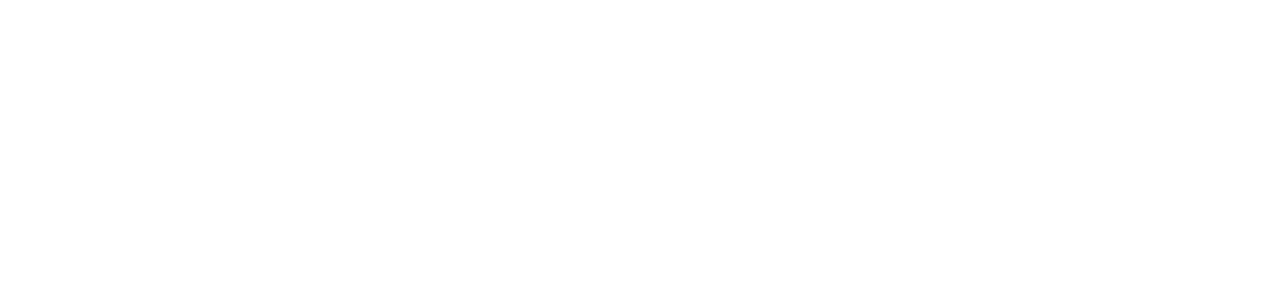
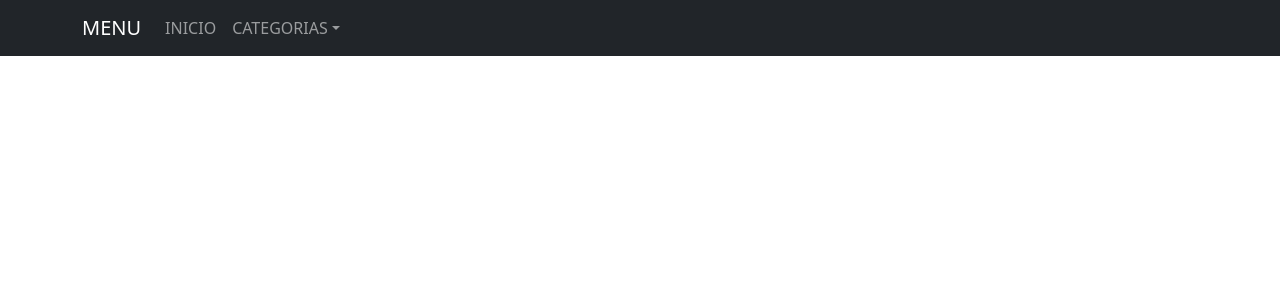
Before and after one commit to gonzalolionelprieto/eccomerce-prietogonzalo, a React (Create React App) app: page / in a window 1280 px wide. Shown: the top 300 px of the page. Built offline with nearby package versions, Linux system fonts and the light colour scheme.

Commit message:
MENU
MENU

```diff
--- a/package.json
+++ b/package.json
@@ -6,7 +6,9 @@
     "@testing-library/jest-dom": "^5.15.1",
     "@testing-library/react": "^11.2.7",
     "@testing-library/user-event": "^12.8.3",
+    "bootstrap": "^5.1.3",
     "react": "^17.0.2",
+    "react-bootstrap": "^2.0.2",
     "react-dom": "^17.0.2",
     "react-scripts": "4.0.3",
     "web-vitals": "^1.1.2"
--- a/public/index.html
+++ b/public/index.html
@@ -8,6 +8,8 @@
       name="description"
       content="Web site created using create-react-app"
     />
+    <!-- bootstrap -->
+    <link rel="stylesheet" href="https://cdn.jsdelivr.net/npm/bootstrap@5.1.3/dist/css/bootstrap.min.css"/>
 
     <title>React App</title>
   </head>
--- a/src/App.js
+++ b/src/App.js
@@ -1,10 +1,14 @@
+
+import './styles/style.css'
+import './components/NavBar.js'
+import NavBar from './components/NavBar.js'
 
 function App() {
   return (
     <div className="App">
       <header className="App-header">
 
-
+       <NavBar />
 
 
       </header>
--- /dev/null
+++ b/src/components/NavBar.js
@@ -0,0 +1,31 @@
+import { Navbar,Container,NavDropdown,Nav } from "react-bootstrap";
+const NavBar = ()=>{
+    return (
+       <div>
+           <Navbar variant="dark" bg="dark" expand="lg">
+  <Container>
+    <Navbar.Brand href="#home">MENU</Navbar.Brand>
+    <Navbar.Toggle aria-controls="basic-navbar-nav" />
+    <Navbar.Collapse id="basic-navbar-nav">
+      <Nav className="me-auto">
+        <Nav.Link href="#home">INICIO</Nav.Link>
+        <NavDropdown title="CATEGORIAS" id="basic-nav-dropdown">
+          <NavDropdown.Item href="#action/3.1">REMERAS</NavDropdown.Item>
+          <NavDropdown.Item href="#action/3.2">BUZOS</NavDropdown.Item>
+          <NavDropdown.Item href="#action/3.3">ZAPATILLAS</NavDropdown.Item>
+          <NavDropdown.Divider />
+          <NavDropdown.Item href="#action/3.4">PROMOCIONES</NavDropdown.Item>
+        </NavDropdown>
+      </Nav>
+    </Navbar.Collapse>
+  </Container>
+</Navbar>
+
+       </div>
+    );
+}
+
+
+
+
+export default NavBar;
--- a/src/index.js
+++ b/src/index.js
@@ -2,8 +2,4 @@
 import ReactDOM from 'react-dom';
 import App from './App';
 
-ReactDOM.render(
-
-    <App />,
-  document.getElementById('root')
-);
+ReactDOM.render(  <App />, document.getElementById('root'));
```
Also changed, not shown: src/styles/style.css (added), 1 other file (tests, documents, lock files or other folders).
